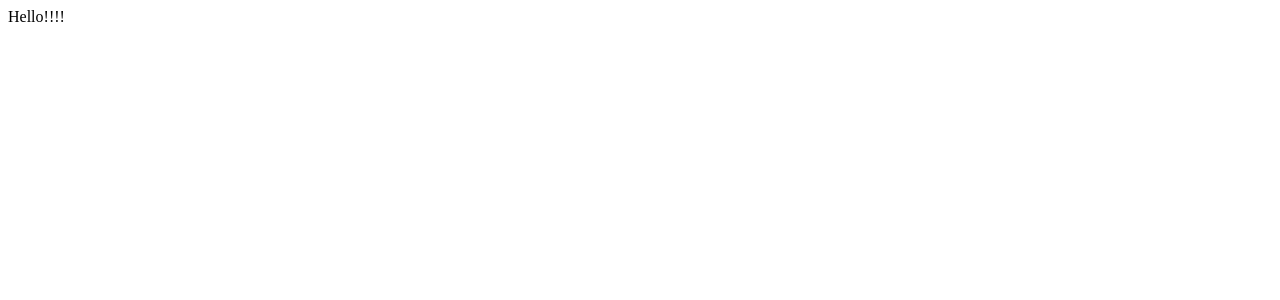
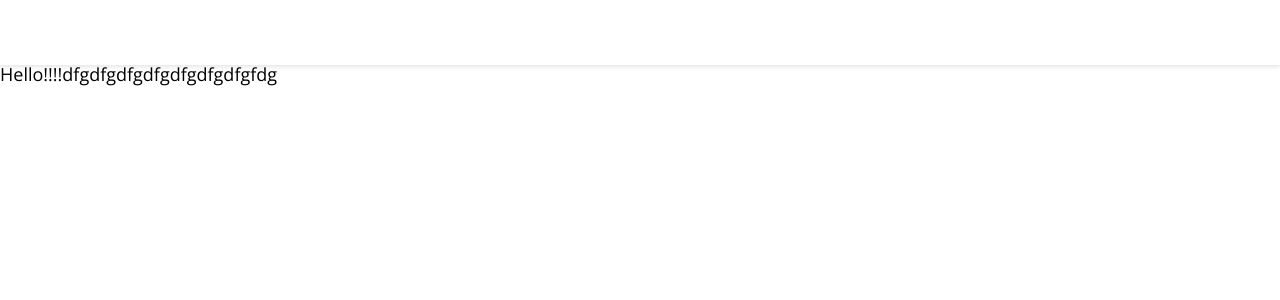
Before and after one commit to visva-dev/React-Shop, a React (Create React App) app: page / in a window 1280 px wide. Shown: the top 300 px of the page. Built offline with nearby package versions, Linux system fonts and the light colour scheme.

Commit message:
Add google fonts and import default.scss & Header component to App.js

```diff
--- a/public/index.html
+++ b/public/index.html
@@ -24,6 +24,11 @@
       work correctly both with client-side routing and a non-root public URL.
       Learn how to configure a non-root public URL by running `npm run build`.
     -->
+    <link rel="preconnect" href="https://fonts.gstatic.com" />
+    <link
+      href="https://fonts.googleapis.com/css2?family=Open+Sans:wght@300;400;700&display=swap"
+      rel="stylesheet"
+    />
     <title>React App</title>
   </head>
   <body>
--- a/src/App.js
+++ b/src/App.js
@@ -1,7 +1,11 @@
+import './default.scss';
+import Header from './components/Header';
+
 function App() {
   return (
     <div className='App'>
-    Hello!!!!
+    <Header />
+    Hello!!!!dfgdfgdfgdfgdfgdfgdfgfdg
     </div>
   );
 }
```
